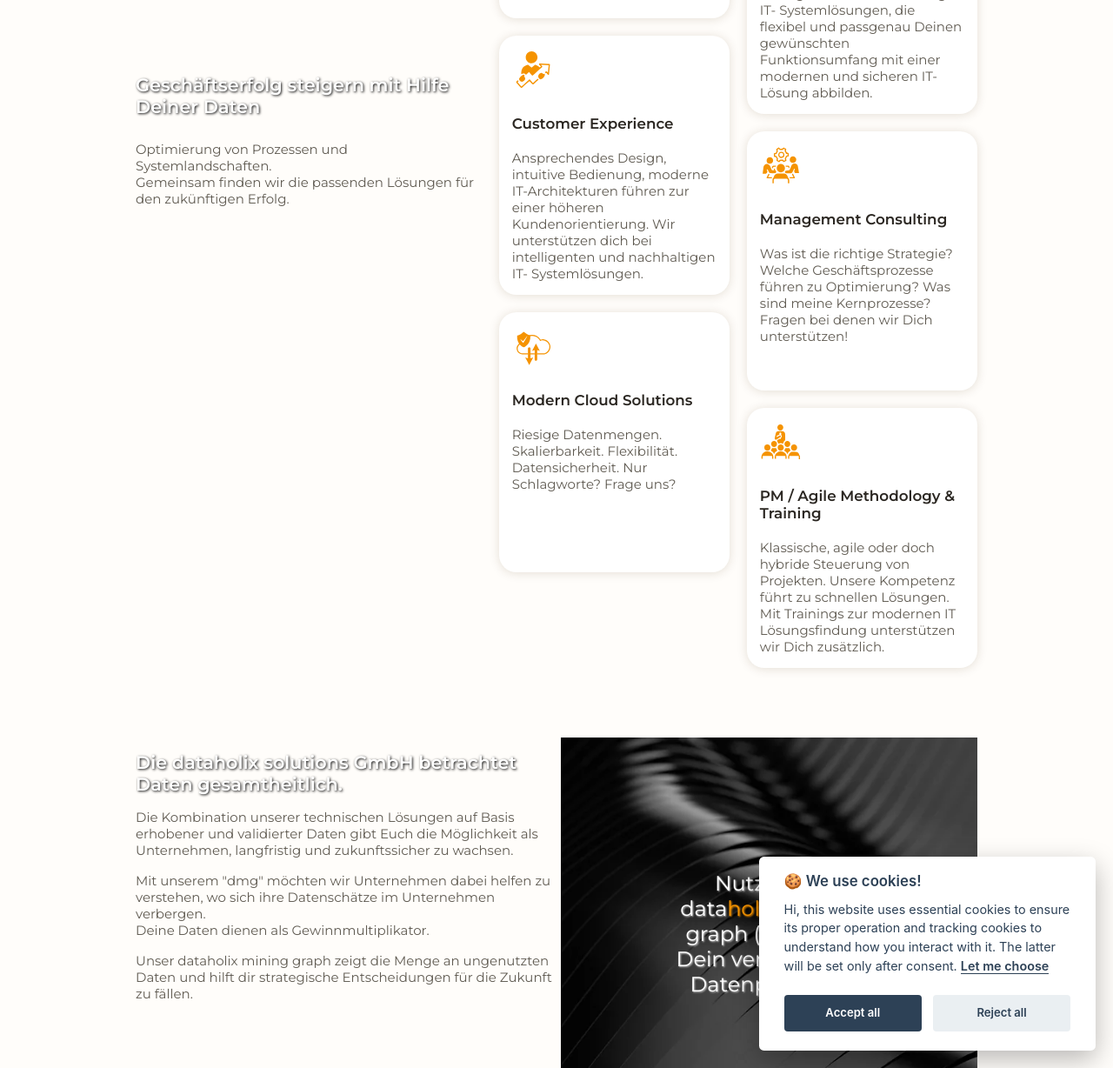
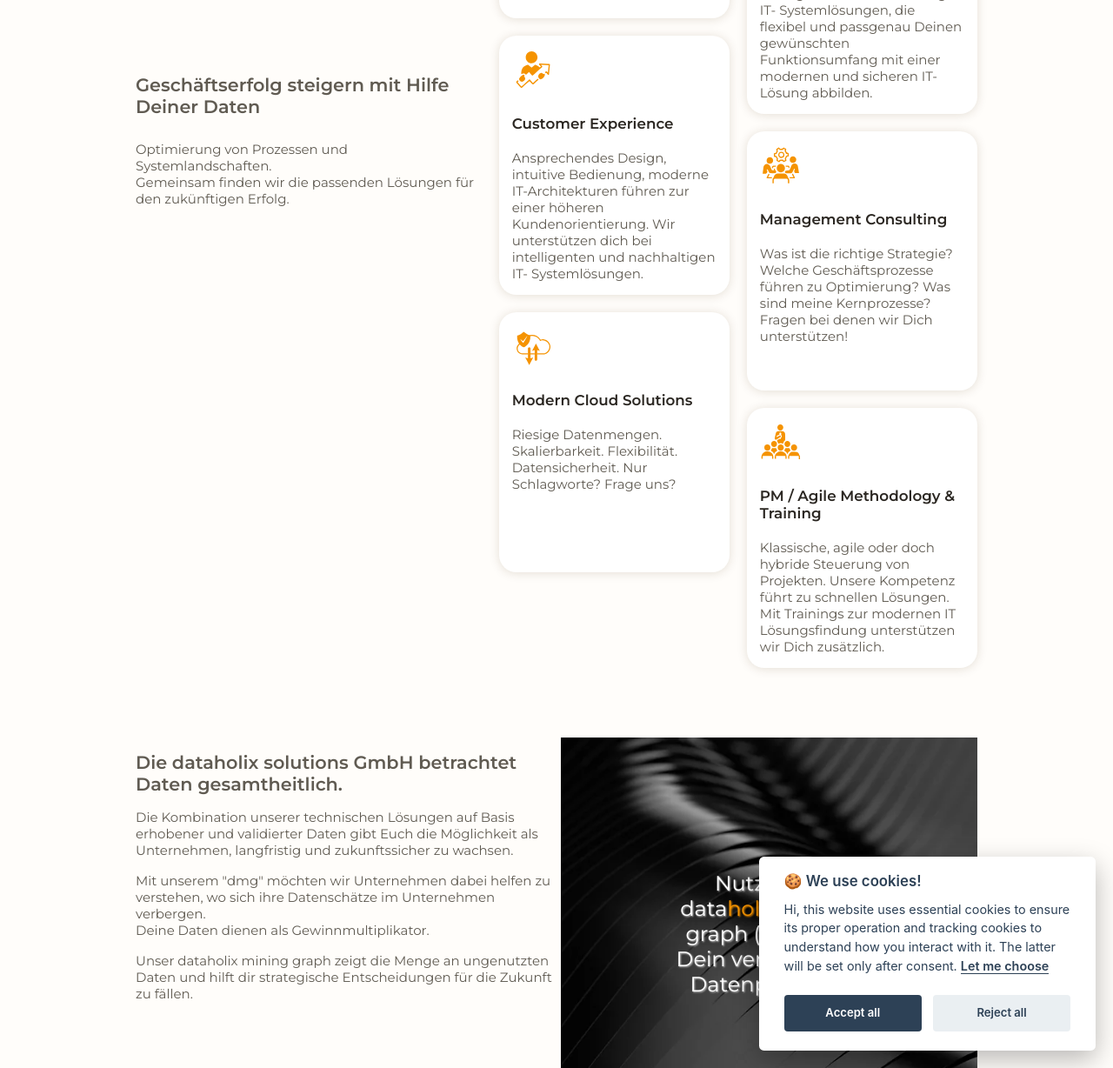
Before and after one commit to dataholix-melih-omay/dataholix-www, a Jekyll site: the page built from index.html, in a window 1280 px wide and 1400 px high, scrolled down 452 px. Shown: the part 172-1400 px from the top of the window at 87% size. Built offline with Jekyll 4.4.1, drawn with Linux system fonts in a browser that asks for light colours.

Commit message:
[Improved] - lesbarkeit erhöht beim video

```diff
--- a/_sass/pages/_home.scss
+++ b/_sass/pages/_home.scss
@@ -36,8 +36,8 @@
     .solo-title {
         font-weight: 800;
         font-size: 1.3rem;
-        color:white;
-        text-shadow: 1px 1px 3px rgba(15, 15, 15, 1);
+        color:(var(--text-color));
+
 
     }
 
```
